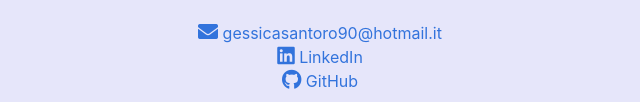
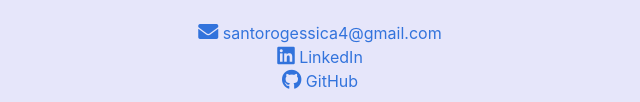
Before and after one commit to Gessy90/Gessy90.github.io, a plain HTML site: page index.html in a window 1280 px wide. Shown: the part 4629-4731 px from the top of the page, 320-960 px from the left. Drawn offline with nearby package versions, Linux system fonts and the light colour scheme; a web font is replaced by a local one.

Commit message:
changes made to email address

```diff
--- a/index.html
+++ b/index.html
@@ -226,7 +226,7 @@
   <div class="columns">
     <div class="column has-text-centered ">
       <h2 class="subtitle has-text-black is-size-1">Contacts</h2>
-      <a href="mailto:gessicasantoro90@hotmail.it"><i class="fas fa-envelope is-size-5"></i> gessicasantoro90@hotmail.it</p>
+      <a href="mailto:santorogessica4@gmail.com"><i class="fas fa-envelope is-size-5"></i> santorogessica4@gmail.com</p>
         <a href="https://www.linkedin.com/in/gessica-santoro/"><i class="fab fa-linkedin is-size-5"></i> LinkedIn</a>
       </br>
       <a href="https://github.com/Gessy90"><i class="fab fa-github is-size-5"></i> GitHub</a>
```
